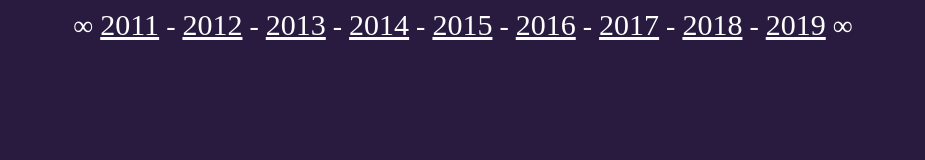
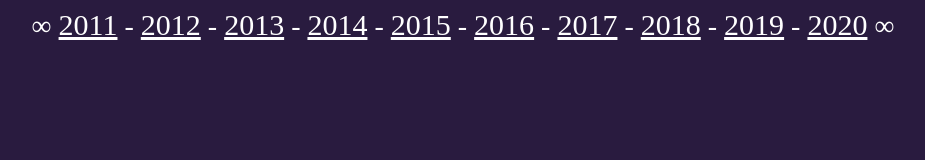
Before and after one commit to yapalak/yapalak.github.io, a plain HTML site: page alt.html in a window 1280 px wide. Shown: the whole page, without its empty margins (177-1102 px from the left). Drawn offline with Linux system fonts and the light colour scheme.

Commit message:
Update alt.html

```diff
--- a/alt.html
+++ b/alt.html
@@ -18,6 +18,6 @@ body {
 </head>
 
 <body>
-∞         <a href="2011/2011.html" target="mainFrame" class="r">2011</a> - <a href="2012/2012.html" target="mainFrame" class="r">2012</a> - <a href="2013/2013.html" target="mainFrame" class="r">2013</a> - <a href="2014/2014.html" target="mainFrame" class="r">2014</a> - <a href="2015/2015.html" target="mainFrame" class="r">2015</a> - <a href="2016/2016.html" target="mainFrame" class="r">2016</a> - <a href="2017/2017.html" target="mainFrame" class="r">2017</a> - <a href="2018/2018.html" target="mainFrame" class="r">2018</a> - <a href="2019/2019.html" target="mainFrame" class="r">2019</a> ∞
+∞         <a href="2011/2011.html" target="mainFrame" class="r">2011</a> - <a href="2012/2012.html" target="mainFrame" class="r">2012</a> - <a href="2013/2013.html" target="mainFrame" class="r">2013</a> - <a href="2014/2014.html" target="mainFrame" class="r">2014</a> - <a href="2015/2015.html" target="mainFrame" class="r">2015</a> - <a href="2016/2016.html" target="mainFrame" class="r">2016</a> - <a href="2017/2017.html" target="mainFrame" class="r">2017</a> - <a href="2018/2018.html" target="mainFrame" class="r">2018</a> - <a href="2019/2019.html" target="mainFrame" class="r">2019</a> - <a href="2020/2020.html" target="mainFrame" class="r">2020</a> ∞
 </body>
 </html>
```
